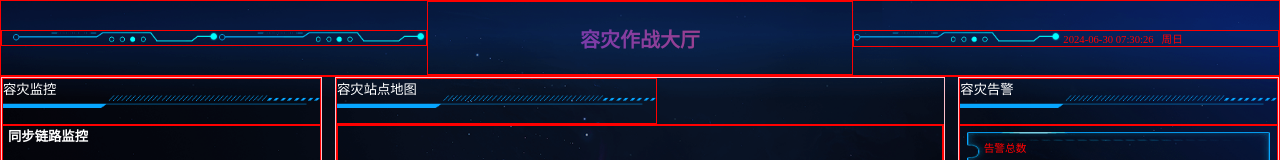
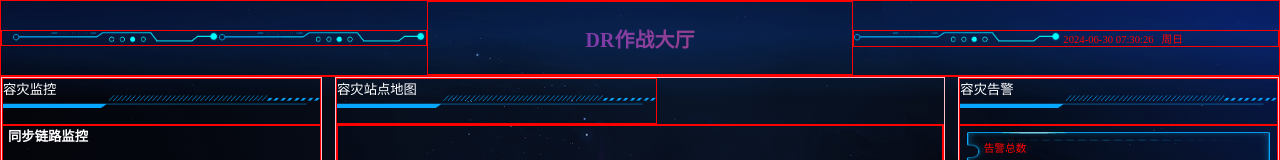
Before and after one commit to webopenfathers/big-screen-less-vue2, a Vue app: page / in a window 1280 px wide. Shown: the top 160 px of the page. Built offline with nearby package versions, Linux system fonts and the light colour scheme.

Commit message:
cicd部署

```diff
--- a/src/App.vue
+++ b/src/App.vue
@@ -8,7 +8,7 @@
           <img src="./assets/ksh32.png" alt="" />
           <img src="./assets/ksh32.png" alt="" />
         </div>
-        <div class="header-center text-gradient">容灾作战大厅</div>
+        <div class="header-center text-gradient">DR作战大厅</div>
         <div class="header-right">
           <img src="./assets/ksh32.png" alt="" />
           <!-- 年月日 -->
```
